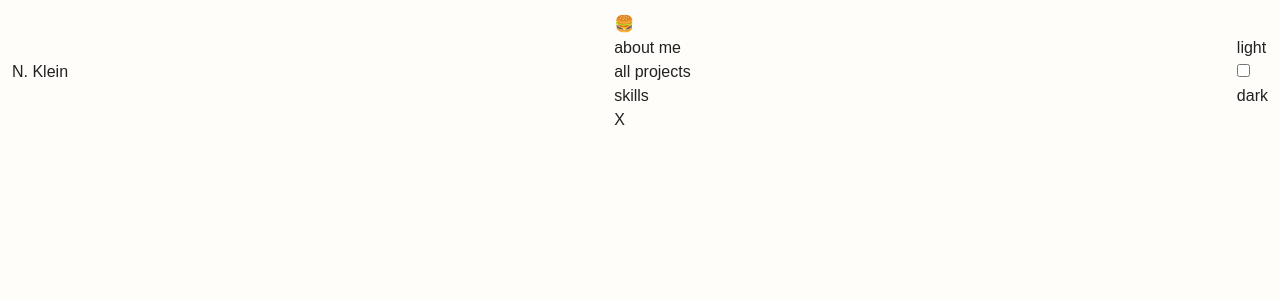
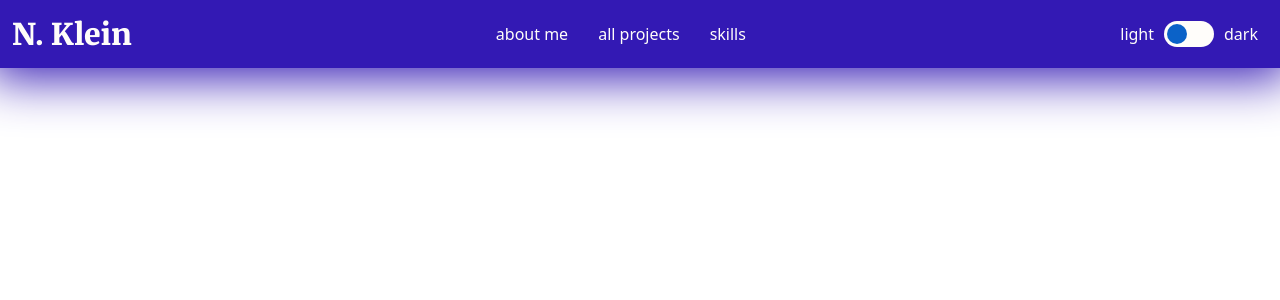
Before and after one commit to kleinlikecalvin/klein_like_calvin_next, a Next.js app: page / in a window 1280 px wide. Shown: the top 300 px of the page. Built offline with nearby package versions, Linux system fonts and the light colour scheme.

Commit message:
Updates styling and tailwind configuration
- Imports style sheet to root layout
- Adds rules for tailwind (ex: color scheme)
- Completes the styling migration for Nav and it's children

```diff
--- a/app/client-layout.tsx
+++ b/app/client-layout.tsx
@@ -23,10 +23,10 @@ export default function ClientLayout({
     <html lang="en">
       <main
         className={clsx(`${merriweather} Arial antialiased bg-white`, {
-          "bg-black": !isLightMode,
+          dark: !isLightMode,
         })}
       >
-        <Nav setIsLightMode={setIsLightMode} />
+        <Nav setIsLightMode={setIsLightMode} isLightMode={isLightMode} />
         {children}
       </main>
     </html>
--- a/app/components/DisplayModeToggle.tsx
+++ b/app/components/DisplayModeToggle.tsx
@@ -8,15 +8,15 @@ export default function DisplayModeToggle({
   }
 
   return (
-    <div className="DisplayModeToggle">
+    <div className="DisplayModeToggle flex items-center [&>p]:p-2.5">
       <p>light</p>
-      <label>
+      <label className="relative inline-block w-[50px] h-[26px]">
         <input
-          className="toggle"
+          className="toggle hidden peer"
           type="checkbox"
           onClick={handleDisplayModeToggleClick}
         />
-        <span className="toggle-container"></span>
+        <span className="toggle-container absolute cursor-pointer top-0 left-0 right-0 bottom-0 rounded-[34px] bg-background duration-300 before:absolute before:content-[''] before:h-5 before:w-5 before:bg-special-two before:rounded-full before:left-[3px] before:bottom-[3px] before:translate-x-0 peer-checked:before:translate-x-6 before:transition-transform"></span>
       </label>
       <p>dark</p>
     </div>
--- a/app/components/Nav.tsx
+++ b/app/components/Nav.tsx
@@ -1,10 +1,26 @@
 import NavMenu from "./NavMenu";
 import DisplayModeToggle from "./DisplayModeToggle";
+import clsx from "clsx";
 
-export default function Nav({ setIsLightMode }: { setIsLightMode: Function }) {
+export default function Nav({
+  isLightMode,
+  setIsLightMode,
+}: {
+  isLightMode: boolean;
+  setIsLightMode: Function;
+}) {
   return (
-    <nav className="Nav fixed top-0 right-0 left-0 p-3 flex justify-between items-center z-10 ">
-      <p className="pseudo-logo">N. Klein</p>
+    <nav className="Nav fixed top-0 right-0 left-0 p-3 flex justify-between items-center z-10 bg-special-one text-background shadow-[0_0_50px_10px_var(--color-special-one)] transition-transform duration-300 ease-in-out">
+      <p
+        className={clsx(
+          "pseudo-logo transition-transform ease-in-out duration-300 text-3xl m-0 font-headers",
+          {
+            "scale-x-[-1]": !isLightMode,
+          }
+        )}
+      >
+        N. Klein
+      </p>
       <NavMenu />
       <DisplayModeToggle setIsLightMode={setIsLightMode} />
     </nav>
--- a/app/components/NavMenu.tsx
+++ b/app/components/NavMenu.tsx
@@ -3,6 +3,7 @@
 import { Link } from "../types/types";
 import navData from "../data/NavData";
 import { useState } from "react";
+import clsx from "clsx";
 
 export default function NavMenu() {
   const [showMobileMenu, setShowMobileMenu] = useState(false);
@@ -12,25 +13,43 @@ export default function NavMenu() {
   }
 
   return (
-    <div className="NavMenu">
+    <div className="NavMenu w-[40%]">
       <button
-        className="mobile-menu-trigger"
+        className={clsx("mobile-menu-trigger", {
+          hidden: !showMobileMenu,
+        })}
         data-status={showMobileMenu}
         onClick={handleMobileMenuTriggerClick}
       >
         🍔
       </button>
-      <ul className={`menu ${showMobileMenu ? "small-screens" : "desktop"}`}>
+      <ul
+        // TODO: work on mobile menu
+        className={clsx(
+          "menu flex items-center justify-center gap-2.5 p-0 m-0",
+          {
+            hidden: showMobileMenu,
+          }
+        )}
+      >
         {navData.map(({ id, link, displayValue }: Link) => {
           return (
-            <li key={id} className="link-item">
-              <a href={link} className="link">
+            <li
+              key={id}
+              className="link-item transition-transform duration-300 ease-in-out p-2.5 hover:scale-[1.1]"
+            >
+              <a href={link} className="link text-background">
                 {displayValue}
               </a>
             </li>
           );
         })}
-        <button className="close" onClick={() => setShowMobileMenu(false)}>
+        <button
+          className={clsx("close", {
+            hidden: !showMobileMenu,
+          })}
+          onClick={() => setShowMobileMenu(false)}
+        >
           X
         </button>
       </ul>
--- a/app/globals.css
+++ b/app/globals.css
@@ -1,26 +1,25 @@
 @import "tailwindcss";
 
-:root {
-  --background: #fffdfa;
-  --foreground: #212121;
+@theme {
+  /* FONTS */
+  --default-font-family: system-ui, Arial, sans-serif;
+  --font-headers: "Merriweather", system-ui;
+
+  /* LIGHT MODE COLOR PALETTE */
+  --color-background: #fffdfa;
+  --color-foreground: #212121;
+  --color-special-one: #3319b4;
+  --color-special-two: #0b62c8;
+  --color-accent-one: #3d93f5;
+  --color-accent-two: #654be7;
 }
 
-/* @theme inline {
-  --color-background: var(--background);
-  --color-foreground: var(--foreground);
-  --font-sans: var(--font-geist-sans);
-  --font-mono: var(--font-geist-mono);
-} */
-
-/* @media (prefers-color-scheme: dark) {
-  :root {
-    --background: #0a0a0a;
-    --foreground: #ededed;
-  }
-} */
-
-body {
-  background: var(--background);
-  color: var(--foreground);
-  font-family: Arial, Helvetica, sans-serif;
+.dark {
+  /* DARK MODE COLOR PALETTE */
+  --color-background: #212121;
+  --color-foreground: #fffdfa;
+  --color-special-one: #cce64b;
+  --color-special-two: #f49d37;
+  --color-accent-one: #9ab418;
+  --color-accent-two: #c26c0a;
 }
--- a/app/layout.tsx
+++ b/app/layout.tsx
@@ -1,5 +1,6 @@
 import type { Metadata } from "next";
 import ClientLayout from "./client-layout";
+import "./globals.css";
 
 export const metadata: Metadata = {
   title: "Create Next App",
```
